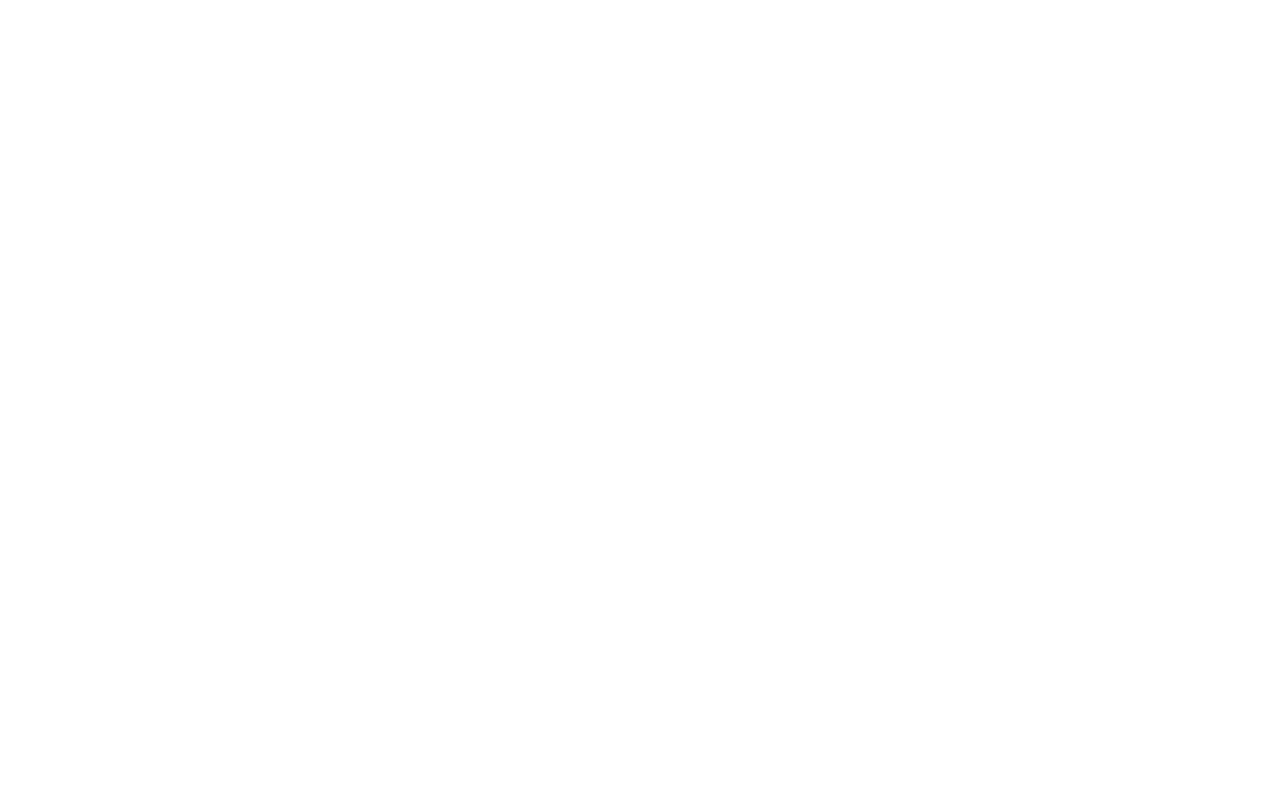
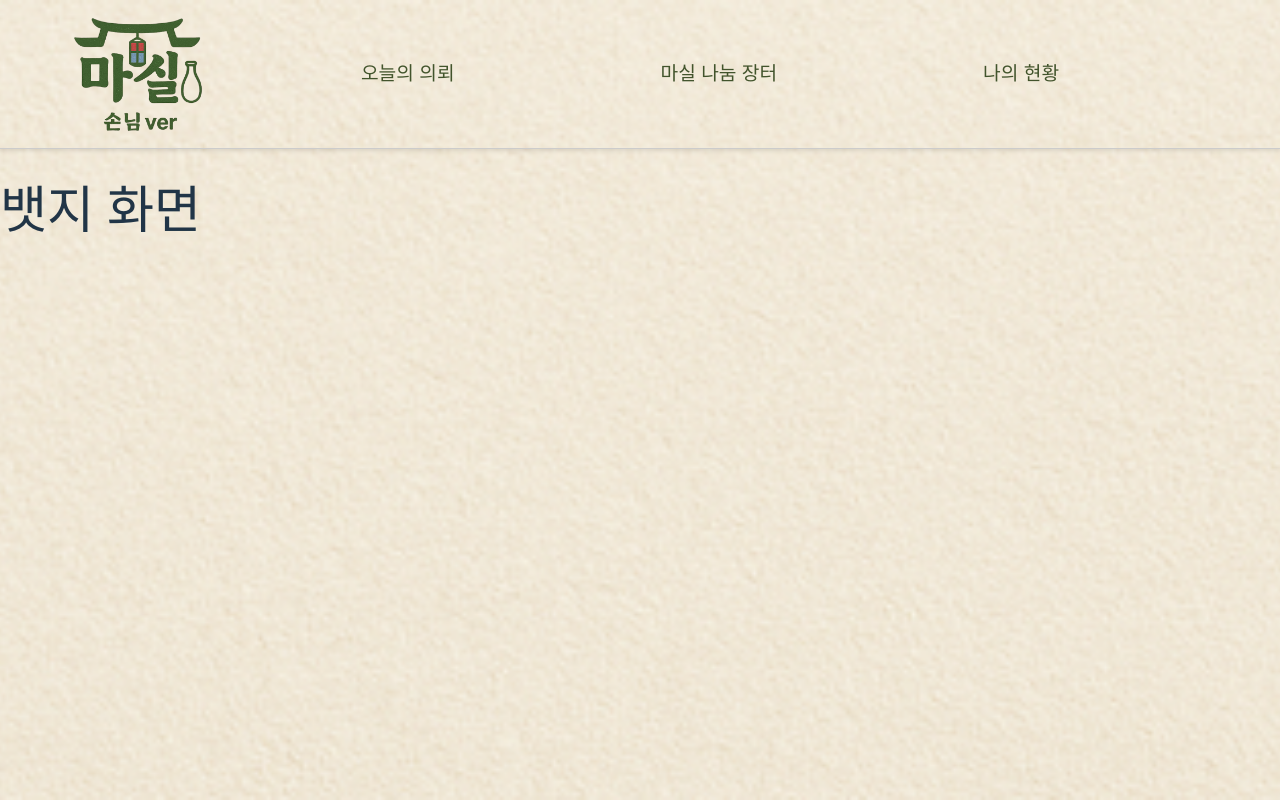
Before and after one commit to BBoyeon/InDev_front, a React (Vite) app: page /customer-badges in a window 1280 px wide. Before the commit this address had no page. Built offline with nearby package versions, Linux system fonts and the light colour scheme; a web font is replaced by a local one.

Commit message:
CustomerBadges 화면 생성

```diff
--- a/package.json
+++ b/package.json
@@ -11,6 +11,7 @@
   },
   "dependencies": {
     "axios": "^1.11.0",
+    "mapbox-gl": "^3.14.0",
     "react": "^19.1.0",
     "react-dom": "^19.1.0",
     "react-router-dom": "^7.7.1"
--- a/src/App.jsx
+++ b/src/App.jsx
@@ -9,6 +9,7 @@
 import CustomerExchange from "./Customer/CustomerExchange/CustomerExchange";
 import CustomerPoint from "./Customer/CustomerPoint/CustomerPoint";
 import CustomerRecord from "./Customer/CustomerRecord/CustomerRecord";
+import CustomerBadges from "./Customer/CustomerBadges/CustomerBadges";
 
 import OwnerDashboard from "./Owner/OwnerDashboard/OwnerDashboard";
 import OwnerOnboarding from "./Owner/OwnerOnboarding/OwnerOnboarding";
@@ -32,6 +33,7 @@
         <Route path="/customer-point" element={<CustomerPoint />} />
         <Route path="/customer-exchange" element={<CustomerExchange />} />
         <Route path="/customer-record" element={<CustomerRecord />} />
+        <Route path="/customer-badges" element={<CustomerBadges />} />
 
         <Route path="/owner-onboarding" element={<OwnerOnboarding />} />
         <Route path="/owner-dashboard" element={<OwnerDashboard />} />
--- /dev/null
+++ b/src/Customer/CustomerBadges/CustomerBadges.css
@@ -0,0 +1,10 @@
+.customer-badges{
+  background-image: url('/image.png'); /* public 폴더 기준 경로 */
+  background-size: cover;       /* 화면에 꽉 차게 */
+  background-position: center;  /* 가운데 정렬 */
+  background-repeat: no-repeat;
+  width: 100vw;
+  height: 100vh;
+  min-height: 100vh;
+  font-family: 'Shilla_CultureB-Bold';
+}
--- /dev/null
+++ b/src/Customer/CustomerBadges/CustomerBadges.jsx
@@ -0,0 +1,15 @@
+import React from 'react'
+import './CustomerBadges.css'
+import AppHeader from '../CustomerAppHeader/AppHeader'
+import { useNavigate } from 'react-router-dom'
+
+const CustomerBadges = () => {
+  return (
+    <div className='customer-badges'>
+      <AppHeader />
+      <h1>뱃지 화면</h1>
+    </div>
+  )
+}
+
+export default CustomerBadges
--- a/src/Customer/CustomerProfile/CustomerProfile.css
+++ b/src/Customer/CustomerProfile/CustomerProfile.css
@@ -46,7 +46,7 @@
   box-shadow: 0 6px 16px rgba(0,0,0,0.15);
 }
 
-.profile-card-badge {
+.profile-card-badges {
   background-color: #f2f4f9;
 }
 
--- a/src/Customer/CustomerProfile/CustomerProfile.jsx
+++ b/src/Customer/CustomerProfile/CustomerProfile.jsx
@@ -7,9 +7,9 @@
 
   const navigate = useNavigate()
 
-  /*const handleBadgeClick = () => {
-      navigate('/customer-badge')
-  }*/
+  const handleBadgesClick = () => {
+      navigate('/customer-badges')
+  }
   const handlePointClick = () => {
       navigate('/customer-point')
   }
@@ -26,7 +26,7 @@
       <AppHeader />
       <div className="profile-underheader">
         <div className="profile-grid">
-          <div className="profile-card-badge"/*onClick={handleBadgeClick}*/>나의 뱃지 확인하는 곳</div>
+          <div className="profile-card-badges"onClick={handleBadgesClick}>나의 뱃지 확인하는 곳</div>
           <div className="profile-card-exchange" onClick={handleExchangeClick}>포인트 교환 페이지</div>
           <div className="profile-card-point" onClick={handlePointClick}>
             나의 포인트 확인하는 곳<br/>
```
Also changed, not shown: 1 other file (tests, documents, lock files or other folders).
